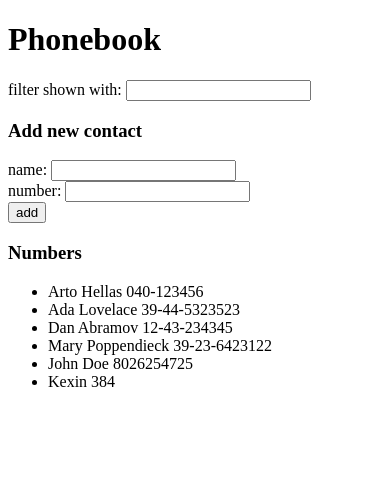
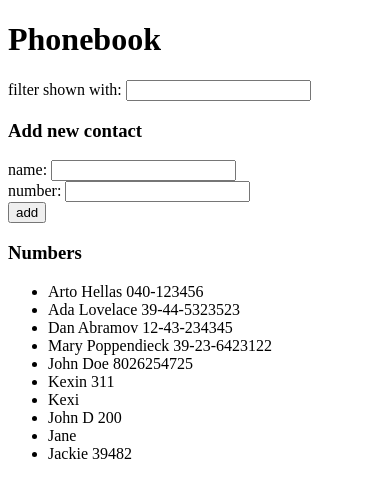
Before and after one commit to johncambefort/FullStackOpen, a React (Create React App) app in the folder part2/phonebook/: page / in a window 390 px wide. Shown: the top 498 px of the page. Built offline with nearby package versions, Linux system fonts and the light colour scheme; data requests are answered from the project's data file.

Commit message:
2.18-phonebook

```diff
--- a/part2/phonebook/db.json
+++ b/part2/phonebook/db.json
@@ -27,8 +27,28 @@
     },
     {
       "name": "Kexin",
-      "phone": "384",
+      "phone": "311",
       "id": 6
+    },
+    {
+      "name": "Kexi",
+      "phone": "",
+      "id": 7
+    },
+    {
+      "name": "John D",
+      "phone": "200",
+      "id": 8
+    },
+    {
+      "name": "Jane",
+      "phone": "",
+      "id": 9
+    },
+    {
+      "name": "Jackie",
+      "phone": "39482",
+      "id": 10
     }
   ]
 }
--- a/part2/phonebook/src/App.js
+++ b/part2/phonebook/src/App.js
@@ -26,15 +26,24 @@ const App = () => {
       id: persons.length + 1,
     }; // Construct a new Person object
 
-    if (persons.find((p) => p.name === personObj.name)) {
-      alert(`${personObj.name} already in the phonebook`);
+    let person = persons.find((p) => p.name === personObj.name);
+    if (person) { // already exits
+      if(person.phone !== personObj.phone) {
+        if(window.confirm(`${person.name} is already in the phonebook; update number?`)) {
+          personObj.id = person.id; // use original ID
+          contactService
+            .update(person.id, personObj)
+            .then(response => console.log(response));
+          setPersons(persons.map(p => p.id !== personObj.id ? p : personObj));
+        }
+      }
     } else {
       // save to database
       contactService
         .create(personObj)
         .then(response => {
           console.log(response);
-          setPersons(persons.concat(personObj)); // Concat to persons, set state
+          setPersons(persons.concat(personObj));
         })
     }
   };
--- a/part2/phonebook/src/components/Person.js
+++ b/part2/phonebook/src/components/Person.js
@@ -1,5 +1,9 @@
 import React from "react";
 
-const Person = ({ person }) => <li>{person.name} {person.phone}</li>
+const Person = ({ person, onClick }) => (
+  <li>
+    {person.name} {person.phone}
+  </li>
+);
 
 export default Person;
--- a/part2/phonebook/src/services/contacts.js
+++ b/part2/phonebook/src/services/contacts.js
@@ -2,14 +2,18 @@ import axios from "axios";
 const baseUrl = "http://localhost:3001/persons";
 
 const getAll = () => {
-    const request = axios.get(baseUrl);
-    return request.then((response) => response.data);
-}
+  const request = axios.get(baseUrl);
+  return request.then((response) => response.data);
+};
 
-const create = (newPersonsObj) => {
-    const request = axios.post(baseUrl, newPersonsObj);
-    return request.then((response) => response.data);
+const create = (newPersonObj) => {
+  const request = axios.post(baseUrl, newPersonObj);
+  return request.then((response) => response.data);
+};
 
-}
+const update = (id, newObj) => {
+  const request = axios.put(`${baseUrl}/${id}`, newObj);
+  return request.then((response) => response.data);
+};
 
-export default { getAll, create };
+export default { getAll, create, update };
```
